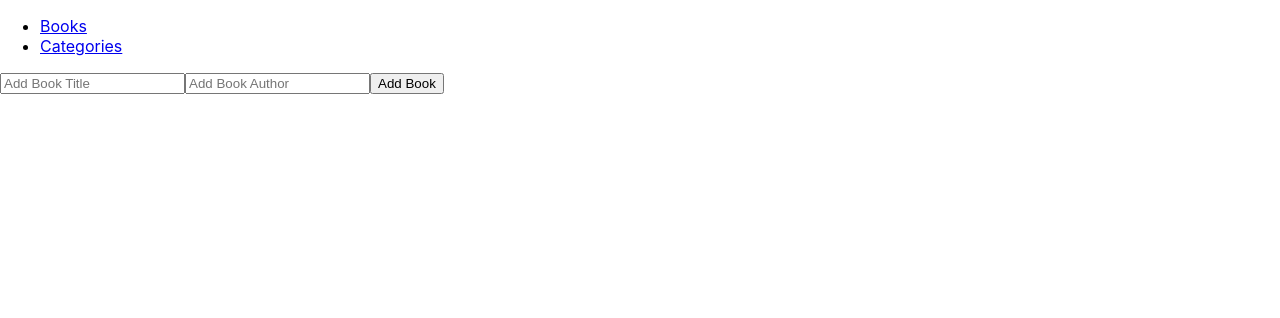
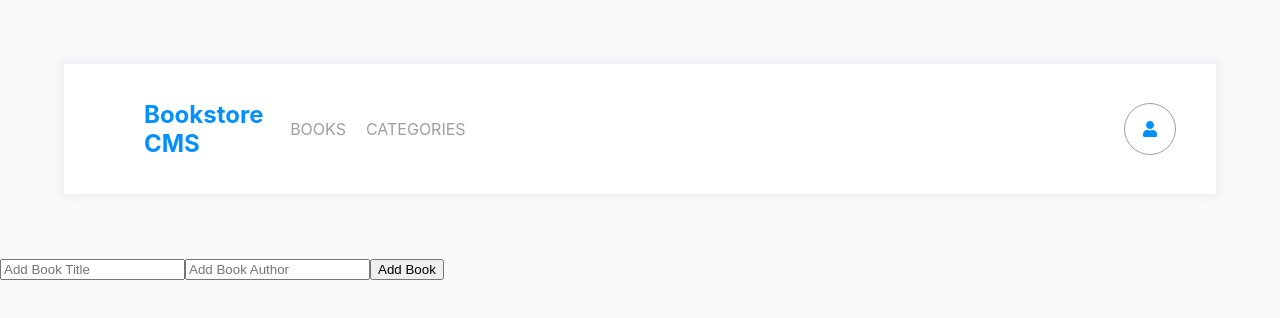
Before and after one commit to Thoth1111/my-book-store, a React (Create React App) app: page / in a window 1280 px wide. Shown: the top 318 px of the page. Built offline with nearby package versions, Linux system fonts and the light colour scheme; no server answers.

Commit message:
Style navbar component

```diff
--- a/package.json
+++ b/package.json
@@ -14,6 +14,7 @@
     "prop-types": "^15.8.1",
     "react": "^18.2.0",
     "react-dom": "^18.2.0",
+    "react-icons": "^4.8.0",
     "react-redux": "^8.0.5",
     "react-router-dom": "^6.8.1",
     "react-scripts": "5.0.1",
--- a/src/components/Navbar.js
+++ b/src/components/Navbar.js
@@ -1,18 +1,26 @@
 import React from 'react';
 import { Link } from 'react-router-dom';
+import { FaUser } from 'react-icons/fa';
+import '../styles/nav.css';
 
 function Navigation() {
   return (
-    <div>
+    <nav>
       <ul>
         <li>
-          <Link to="/">Books</Link>
+          <h1>Bookstore CMS</h1>
         </li>
         <li>
-          <Link to="/categories">Categories</Link>
+          <Link className="links" to="/">BOOKS</Link>
+        </li>
+        <li>
+          <Link className="links" to="/categories">CATEGORIES</Link>
         </li>
       </ul>
-    </div>
+      <div className="avatar-cont">
+        <FaUser className="avatar" />
+      </div>
+    </nav>
   );
 }
 
--- a/src/styles/App.css
+++ /dev/null
@@ -1,39 +0,0 @@
-.App {
-  text-align: center;
-}
-
-.App-logo {
-  height: 40vmin;
-  pointer-events: none;
-}
-
-@media (prefers-reduced-motion: no-preference) {
-  .App-logo {
-    animation: App-logo-spin infinite 20s linear;
-  }
-}
-
-.App-header {
-  background-color: #282c34;
-  min-height: 100vh;
-  display: flex;
-  flex-direction: column;
-  align-items: center;
-  justify-content: center;
-  font-size: calc(10px + 2vmin);
-  color: white;
-}
-
-.App-link {
-  color: #61dafb;
-}
-
-@keyframes App-logo-spin {
-  from {
-    transform: rotate(0deg);
-  }
-
-  to {
-    transform: rotate(360deg);
-  }
-}
--- a/src/styles/index.css
+++ b/src/styles/index.css
@@ -14,6 +14,8 @@ body {
     sans-serif;
   -webkit-font-smoothing: antialiased;
   -moz-osx-font-smoothing: grayscale;
+  background-color:#FAFAFA;
+  justify-content: center;
 }
 
 code {
--- /dev/null
+++ b/src/styles/nav.css
@@ -0,0 +1,45 @@
+nav, nav ul {
+  display: flex;
+  align-items: center;
+  justify-content: space-between;
+  background-color: #FFFFFF;
+}
+
+nav {
+  margin: 5% 5%;
+  padding: 0 40px;
+  box-shadow: 0 0 10px 5px rgba(238, 239, 243, 0.8);
+}
+
+h1 {
+  color: #0290FF
+}
+
+nav ul {
+  gap: 20px;
+  list-style: none;
+  width: 30%
+}
+
+.links {
+  text-decoration: none;
+  color: #9E9E9E;
+}
+
+.links:hover {
+  color: #656565;
+}
+
+.avatar-cont {
+  width: 50px;
+  height: 50px;
+  border: 1px solid #9E9E9E;
+  border-radius: 50%;
+  display: flex;
+  justify-content: center;
+  align-items: center;
+}
+
+.avatar {
+  color: #0290FF;
+}
```
Also changed, not shown: .eslintrc.json, bookstore.png (added), 1 other file (tests, documents, lock files or other folders).
